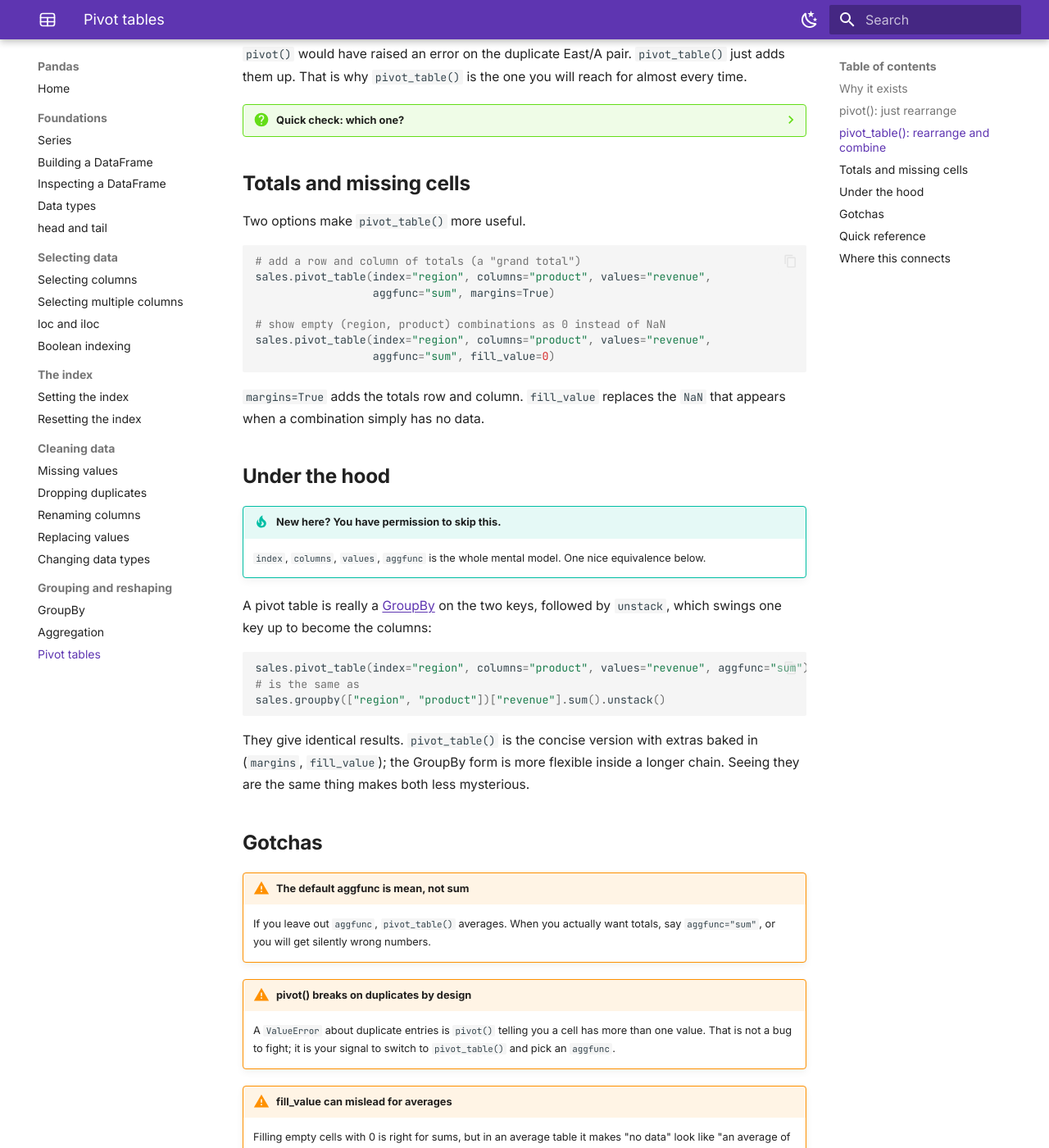
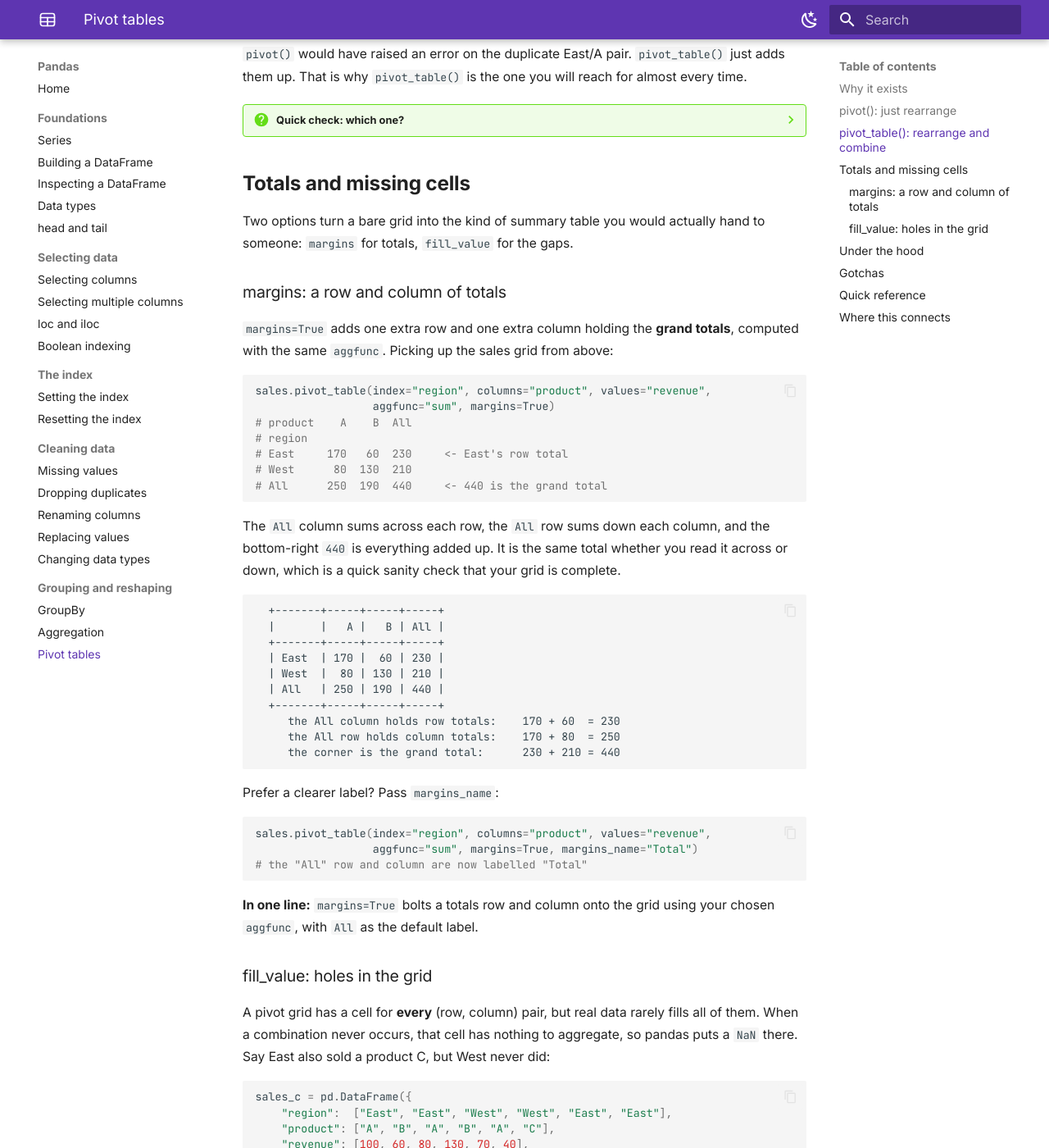
Before and after one commit to karywnl/pandas, an MkDocs documentation site: the page built from docs/grouping/pivot.md, in a window 1280 px wide and 1400 px high, scrolled down 2468 px. Shown: the whole window at 82% size. Built offline with MkDocs 1.6.1 and Material for MkDocs 9.7.7, drawn with Linux system fonts in a browser that asks for light colours; some of the changed text lies outside the part shown.

Commit message:
docs: expand pivot totals/missing-cells section, fix margins diagram
Keep the added margins and fill_value examples (verified against pandas
3.0: margins totals, the NaN-on-missing-cell behaviour, and fill_value=0
restoring int64). Redraw the margins diagram as a clean aligned boxed
table with the arithmetic noted below it.

Co-Authored-By: Claude Opus 4.8 <noreply@anthropic.com>

````diff
--- a/docs/grouping/pivot.md
+++ b/docs/grouping/pivot.md
@@ -113,19 +113,84 @@ sales.pivot_table(index="region", columns="product", values="revenue", aggfunc="
 
 ## Totals and missing cells
 
-Two options make `pivot_table()` more useful.
+Two options turn a bare grid into the kind of summary table you would actually hand to someone: `margins` for totals, `fill_value` for the gaps.
+
+### margins: a row and column of totals
+
+`margins=True` adds one extra row and one extra column holding the **grand totals**, computed with the same `aggfunc`. Picking up the sales grid from above:
 
 ```python
-# add a row and column of totals (a "grand total")
 sales.pivot_table(index="region", columns="product", values="revenue",
                   aggfunc="sum", margins=True)
-
-# show empty (region, product) combinations as 0 instead of NaN
-sales.pivot_table(index="region", columns="product", values="revenue",
-                  aggfunc="sum", fill_value=0)
+# product    A    B  All
+# region
+# East     170   60  230     <- East's row total
+# West      80  130  210
+# All      250  190  440     <- 440 is the grand total
 ```
 
-`margins=True` adds the totals row and column. `fill_value` replaces the `NaN` that appears when a combination simply has no data.
+The `All` column sums across each row, the `All` row sums down each column, and the bottom-right `440` is everything added up. It is the same total whether you read it across or down, which is a quick sanity check that your grid is complete.
+
+```text
+  +-------+-----+-----+-----+
+  |       |   A |   B | All |
+  +-------+-----+-----+-----+
+  | East  | 170 |  60 | 230 |
+  | West  |  80 | 130 | 210 |
+  | All   | 250 | 190 | 440 |
+  +-------+-----+-----+-----+
+     the All column holds row totals:    170 + 60  = 230
+     the All row holds column totals:    170 + 80  = 250
+     the corner is the grand total:      230 + 210 = 440
+```
+
+Prefer a clearer label? Pass `margins_name`:
+
+```python
+sales.pivot_table(index="region", columns="product", values="revenue",
+                  aggfunc="sum", margins=True, margins_name="Total")
+# the "All" row and column are now labelled "Total"
+```
+
+**In one line:** `margins=True` bolts a totals row and column onto the grid using your chosen `aggfunc`, with `All` as the default label.
+
+### fill_value: holes in the grid
+
+A pivot grid has a cell for **every** (row, column) pair, but real data rarely fills all of them. When a combination never occurs, that cell has nothing to aggregate, so pandas puts a `NaN` there. Say East also sold a product C, but West never did:
+
+```python
+sales_c = pd.DataFrame({
+    "region":  ["East", "East", "West", "West", "East", "East"],
+    "product": ["A", "B", "A", "B", "A", "C"],
+    "revenue": [100, 60, 80, 130, 70, 40],
+})
+
+sales_c.pivot_table(index="region", columns="product", values="revenue", aggfunc="sum")
+# product      A      B     C
+# region
+# East     170.0   60.0  40.0
+# West      80.0  130.0   NaN     <- West never sold C, so this cell is empty
+```
+
+The `NaN` marks "no West/C sale ever happened". Often you would rather read that as a **0**. That is what `fill_value` does:
+
+```python
+sales_c.pivot_table(index="region", columns="product", values="revenue",
+                    aggfunc="sum", fill_value=0)
+# product    A    B   C
+# region
+# East     170   60  40
+# West      80  130   0     <- the gap is now a clean 0
+```
+
+Notice the numbers also lost their `.0`. That is not cosmetic, and it is the real reason `fill_value` matters beyond looks (next section).
+
+**In one line:** empty (row, column) combinations come back as `NaN`; `fill_value=0` rewrites those gaps so the grid reads cleanly.
+
+??? question "Quick check: where does the NaN come from?"
+    In the `sales_c` table, why is the West/C cell `NaN` and not `0`? And what does `fill_value=0` change about the rest of the column besides that one cell?
+
+    **Answer:** There is no West/C row in the data at all, so there is nothing for `aggfunc="sum"` to add up; pandas marks the empty cell `NaN` rather than inventing a 0. Turning on `fill_value=0` swaps that `NaN` for `0`, **and** lets the whole table go back to `int64`: with no `NaN` left, pandas no longer needs `float64` to hold a missing value.
 
 ## Under the hood
 
@@ -142,6 +207,8 @@ sales.groupby(["region", "product"])["revenue"].sum().unstack()
 
 They give identical results. `pivot_table()` is the concise version with extras baked in (`margins`, `fill_value`); the GroupBy form is more flexible inside a longer chain. Seeing they are the same thing makes both less mysterious.
 
+**Why a single hole turns the whole column to `float64`.** A pandas integer column has no slot for a missing value, but a float column does (`NaN` is a float). So the moment one empty cell needs a `NaN`, pandas has to widen the column from `int64` to `float64` to store it, and that is why a grid with a gap comes back with `.0` on every number. `fill_value=0` supplies a real integer for the gap instead, so no `NaN` is ever needed and the column stays `int64`. The clean look is a side effect; keeping the dtype is the substance. This is the same `NaN`-forces-float rule you met in [missing values](../cleaning/missing-values.md).
+
 ## Gotchas
 
 !!! warning "The default aggfunc is mean, not sum"
@@ -153,6 +220,9 @@ They give identical results. `pivot_table()` is the concise version with extras
 !!! warning "fill_value can mislead for averages"
     Filling empty cells with 0 is right for sums, but in an average table it makes "no data" look like "an average of zero". Match the fill to the aggregation.
 
+!!! warning "Margins are recomputed, not summed from the cells"
+    The `All` row and column run your `aggfunc` over the **raw rows**, not over the visible cells. For `sum` that is the same number either way, but for `mean` it is not: the `All` mean is the mean of every underlying value, not the average of the cell averages. Do not try to reproduce a margin by hand from the grid.
+
 ## Quick reference
 
 | You want | Write |
@@ -160,7 +230,8 @@ They give identical results. `pivot_table()` is the concise version with extras
 | Reshape, one value per cell | `df.pivot(index="r", columns="c", values="v")` |
 | Reshape and combine collisions | `df.pivot_table(index="r", columns="c", values="v", aggfunc="sum")` |
 | Add grand totals | `..., margins=True` |
-| Fill empty cells | `..., fill_value=0` |
+| Rename the totals label | `..., margins=True, margins_name="Total"` |
+| Fill empty cells (and keep `int64`) | `..., fill_value=0` |
 | The GroupBy equivalent | `df.groupby(["r", "c"])["v"].sum().unstack()` |
 
 ## Where this connects
````
Also changed, not shown: .claude/commands/build-chapter.md (+3 -2 lines).
